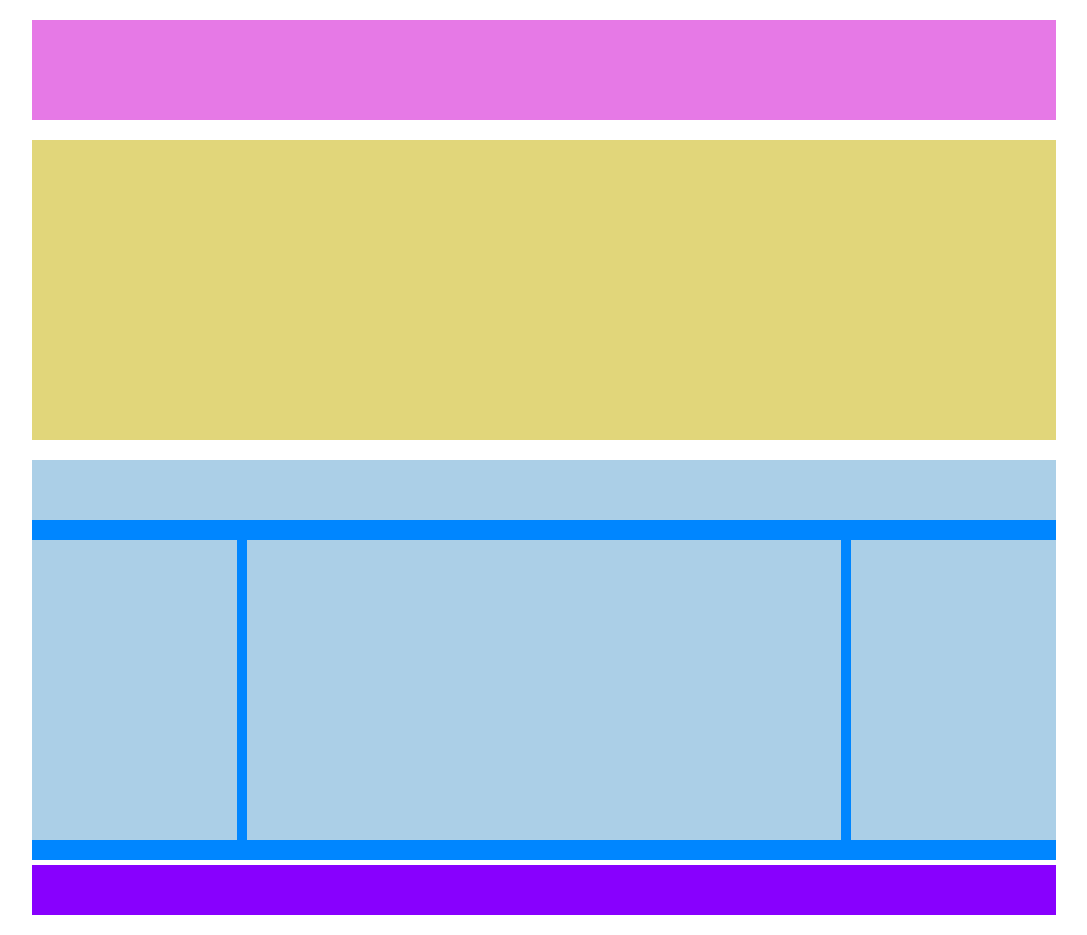
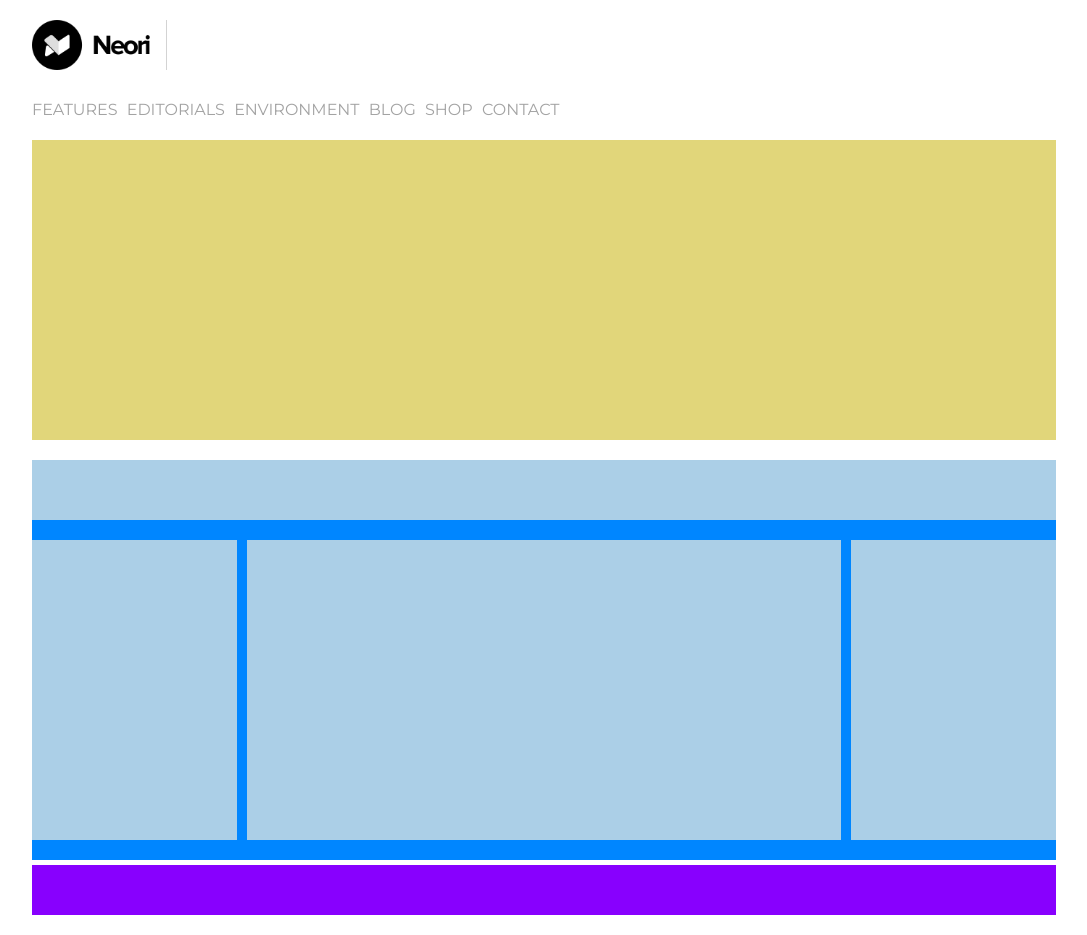
Before and after one commit to touros91/htmlcss-wp, a plain HTML site: page index.html in a window 1280 px wide. Shown: the whole page, without its empty margins (96-1183 px from the left). Drawn offline with Linux system fonts and the light colour scheme.

Commit message:
Aggiunta Google fonts, logo e menù nav

```diff
--- a/css/style.css
+++ b/css/style.css
@@ -12,6 +12,10 @@
     clear: both;
 }
 
+body {
+    font-family: 'Montserrat', sans-serif;
+}
+
 .container {
     width: 80%;
     margin: auto;
@@ -19,9 +23,28 @@
 
 /* header  */
 header {
-    background-color: #E679E6;
     height: 100px;
     margin: 20px 0;
+}
+
+.logo {
+    background-image: url("../img/logo.png");
+    width: 135px;
+    height: 50px;
+    border-right: 1px solid lightgray;
+    background-repeat: no-repeat;
+    background-size: contain;
+    margin-bottom: 30px;
+}
+
+li {
+    display: inline-block;
+    margin-right: 5px;
+}
+
+a {
+    text-decoration: none;
+    color: #A3A3A3;
 }
 
 /* prima sezione  */
--- a/index.html
+++ b/index.html
@@ -6,12 +6,28 @@
         <meta name="viewport" content="width=device-width, initial-scale=1.0">
         <title>Wp struttura</title>
         <link rel="stylesheet" href="css/style.css">
+        <link rel="preconnect" href="https://fonts.googleapis.com">
+        <!-- Google fonts  -->
+        <link rel="preconnect" href="https://fonts.gstatic.com" crossorigin>
+        <link href="https://fonts.googleapis.com/css2?family=Montserrat:ital,wght@0,100;0,300;0,400;0,500;0,600;0,700;1,400&display=swap" rel="stylesheet">
     </head>
     <body>
         <!-- contenitore principale  -->
         <div class="container">
             <!-- header  -->
-            <header></header>
+            <header>
+                <div class="logo"></div>
+                <nav>
+                    <ul>
+                        <li><a href="#">FEATURES</a></li>
+                        <li><a href="#">EDITORIALS</a></li>
+                        <li><a href="#">ENVIRONMENT</a></li>
+                        <li><a href="#">BLOG</a></li>
+                        <li><a href="#">SHOP</a></li>
+                        <li><a href="#">CONTACT</a></li>
+                    </ul>
+                </nav>
+            </header>
             <!-- main  -->
             <main>
                 <!-- prima sezione  -->
```
Also changed, not shown: img/banner-2.jpg (added), img/banner.jpg (added), img/img-1.jpg (added), img/img-2.jpg (added), img/img-3.jpg (added), img/img-4.jpg (added), img/img-5.jpg (added), img/img-6.jpg (added), img/logo.png (added), 1 other file.
